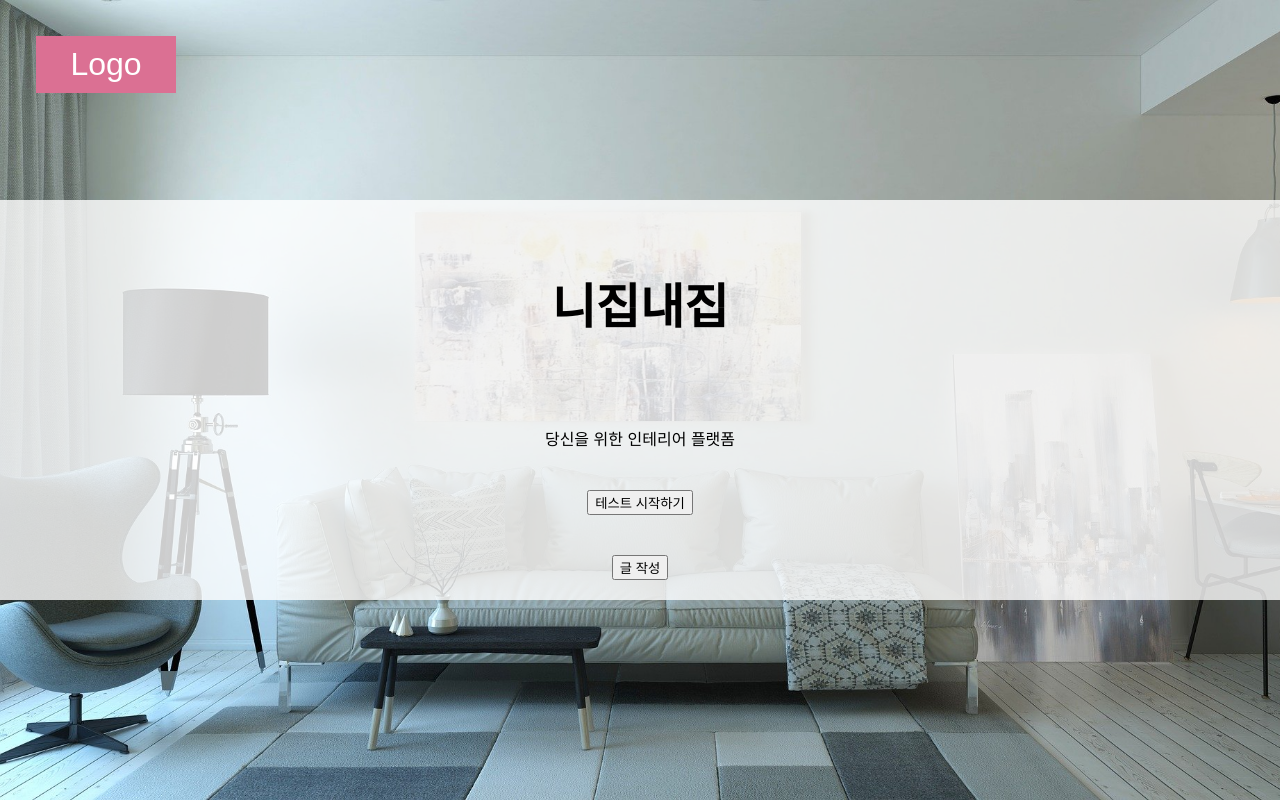
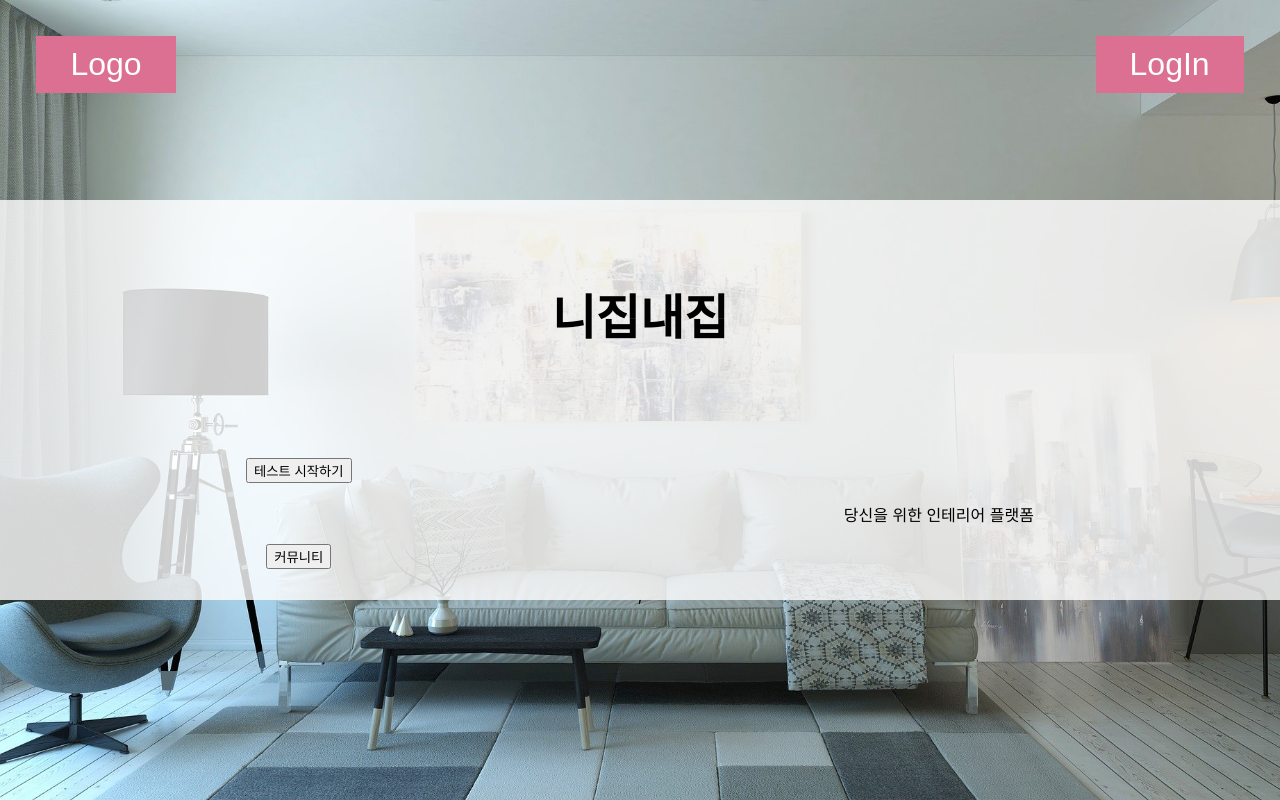
Before and after one commit to jaeeung0601/yhmhy, a React (Create React App) app: page / in a window 1280 px wide. Built offline with nearby package versions, Linux system fonts and the light colour scheme.

Commit message:
add Login&location fix

```diff
--- a/src/pages/Home.js
+++ b/src/pages/Home.js
@@ -15,14 +15,14 @@ function Home() {
             <div class="MainText">
                 당신을 위한 인테리어 플랫폼
             </div>
-            <div>
+            <div class="buttonA">
               <button type="button" onclick="location.href='/'">
                 테스트 시작하기
               </button>
             </div>
-            <div>
+            <div class="buttonB">
               <button type="button" onclick="location.href='/'">
-                글 작성
+                커뮤니티
               </button>
             </div>
         </p>
--- a/src/pages/assets/Style.css
+++ b/src/pages/assets/Style.css
@@ -19,6 +19,15 @@
   padding: 0.25em 1em;
   position: absolute; left: 30px; top: 30px;
 }
+.login {
+  background: palevioletred;
+  font-size: 2em;
+  border: 2px solid palevioletred;
+  color: white;
+  margin: 0.2em;
+  padding: 0.25em 1em;
+  position: absolute; right: 30px; top: 30px;
+}
 
 .MainWrapper {
   position: absolute;
@@ -26,19 +35,25 @@
   min-width: 100vw;
   display: grid;
   place-items: center;
+  grid-template-areas:
+		"MainText MainText"
+		"   a     c  "
+		"   b     c  ";
   background-color: rgba(255, 255, 255, 0.8);
 
 }
-.leftLayout {
-  float: left;
+
+.buttonA {
+    grid-area: a;
 }
-.rightLayout {
-  float: right;
+.buttonB {
+    grid-area: b;
 }
-
 h3 {
     font-size: 3rem;
+    grid-area: MainText;
 }
 div.MainText {
+    grid-area: c;
     font-size: 1rem;
 }
--- a/src/pages/component/Header.js
+++ b/src/pages/component/Header.js
@@ -5,7 +5,14 @@ import { useNavigate } from "react-router-dom";
 function Header() {
 const navigate = useNavigate()
 return (
-    <button class="logo" type="button" onclick="location.href='/'"> Logo</button>
+    <div>
+    <button class="logo" type="button" onclick="location.href='/'">
+        Logo
+    </button>
+    <button class="login" type="button" onclick="location.href='/Login'">
+         LogIn
+    </button>
+    </div>
 );
 }
 
```
Also changed, not shown: src/pages/Login.js (added).
